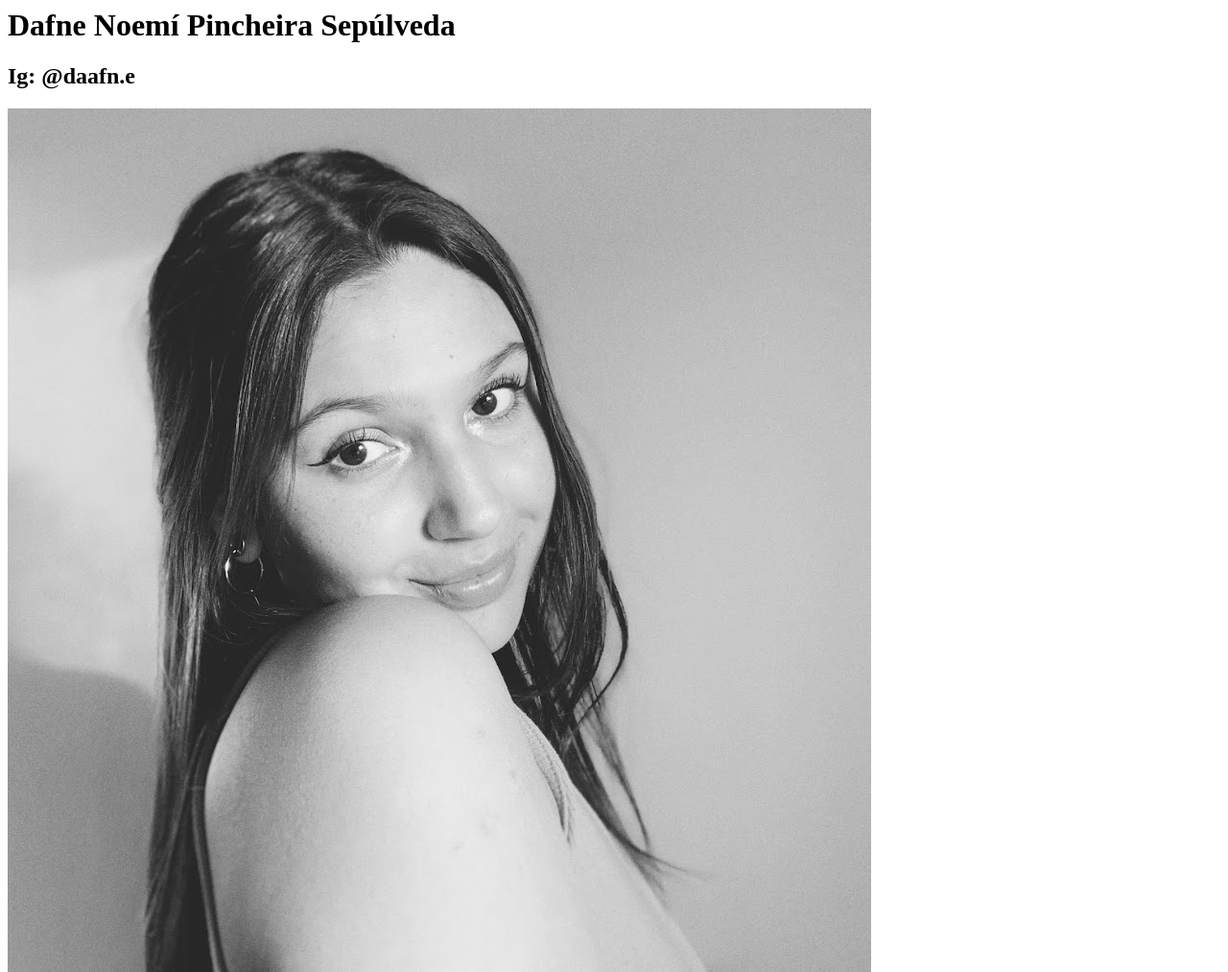
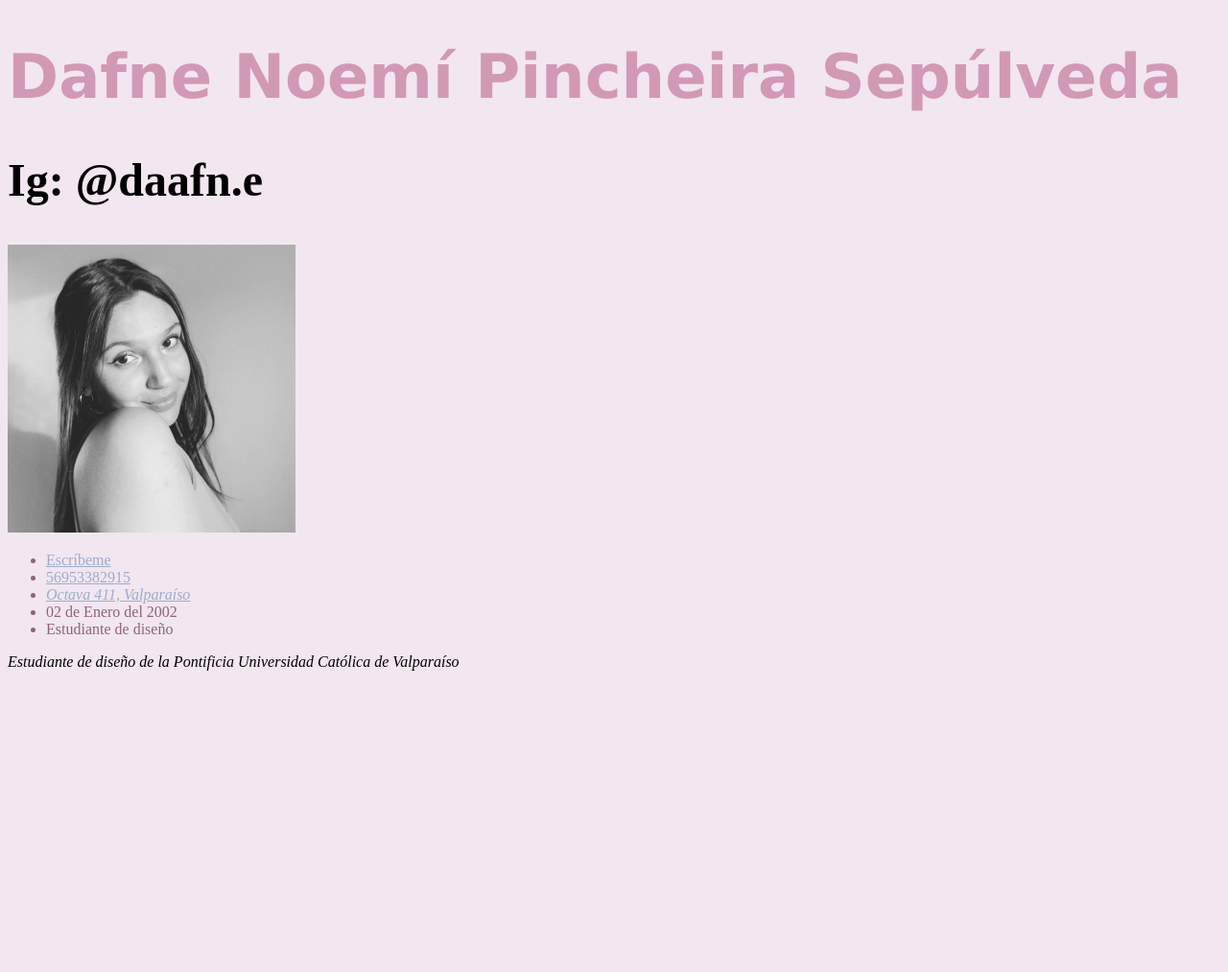
Before and after one commit to ead-codigo-2024/ejercicios-Dafnepinse, a plain HTML site: page Ejercicio 1/index.html in a window 1280 px wide. Shown: the top 1013 px of the page at 96% size. After the commit the page ends 800 px from the top, so only its background shows below. Drawn offline with Linux system fonts and the light colour scheme.

Commit message:
avances y cambios clase 3

```diff
--- a/Ejercicio 1/index.html
+++ b/Ejercicio 1/index.html
@@ -1,4 +1,15 @@
-<!--
+<!DOCTYPE html>
+<html lang="en">
+<head>
+  <meta charset="UTF-8">
+  <meta name="viewport" content="width=device-width, initial-scale=1.0">
+  <title>Document</title>
+  <link rel="stylesheet" type="text/css" href="style.css">
+</head>
+<body>
+
+</body>
+</html><!--
 
 Escribir una presentación personal básica, que contenga los siguientes datos:
 
@@ -14,7 +25,7 @@ Escribir una presentación personal básica, que contenga los siguientes datos:
 -->
 <header><h1>Dafne Noemí Pincheira Sepúlveda</h1></header>
 <h2>Ig: @daafn.e</h2>
-<img src="dafneoficial.jpg" alt="muamuamua">
+<img src="dafneoficial.jpg" alt="muamuamua" width="300" height="300">
 
 <ul>
   <li><a href="dafnepinse@gmail.com">Escríbeme</a></li>
@@ -27,7 +38,7 @@ Escribir una presentación personal básica, que contenga los siguientes datos:
     </address>
   </li>
   <li>
-    <time datetime="1983-12-16">02 de Enero del "2002"</time>
+    <time datetime="2002-01-01">02 de Enero del 2002</time>
   </li>
   <li>Estudiante de diseño</li>
 </ul>
--- /dev/null
+++ b/Ejercicio 1/style.css
@@ -0,0 +1,19 @@
+body {
+    background-color: rgb(242, 230, 241);
+}
+a {
+    color: rgb(158, 172, 201);
+}
+h1 {
+    color: rgb(210, 153, 180);
+}
+h1 {
+    font-family:Verdana, Geneva, Tahoma, sans-serif;
+    font-size: 4rem;
+}
+li {
+    color: rgb(141, 101, 120);
+}
+h2 {
+    font-size: 3rem;
+}
```
